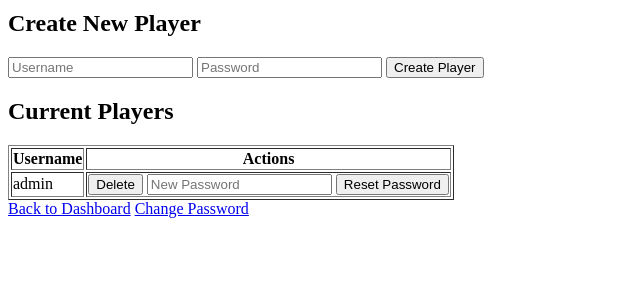
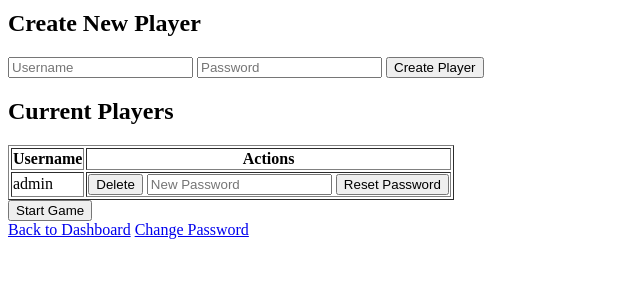
Before and after one commit to a-842/assassin, a Flask app: page /admin in a window 1280 px wide. Shown: the part 138-438 px from the top of the page, without its empty margins (0-640 px from the left). Run offline with Flask 3, Linux system fonts and the light colour scheme; a user stored in the database is signed in.

Commit message:
add make game button

```diff
--- a/templates/admin.html
+++ b/templates/admin.html
@@ -34,6 +34,10 @@
         {% endfor %}
     </table>
 
+    <form action="{{ url_for('make_game') }}" method="POST">
+        <button type="submit" class="btn btn-primary">Start Game</button>
+    </form>
+
     <a href="{{ url_for('dashboard') }}">Back to Dashboard</a>
     <a href="{{ url_for('change_password') }}">Change Password</a>
 
```
